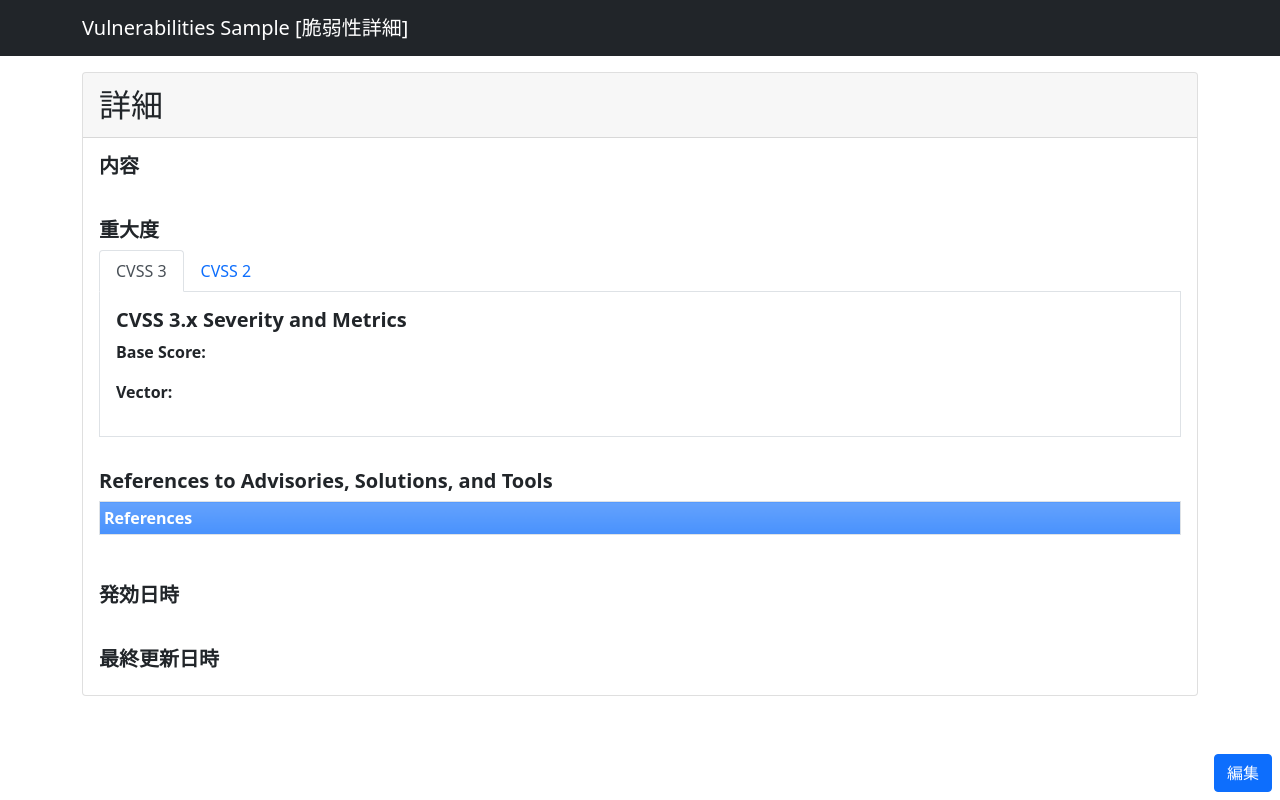
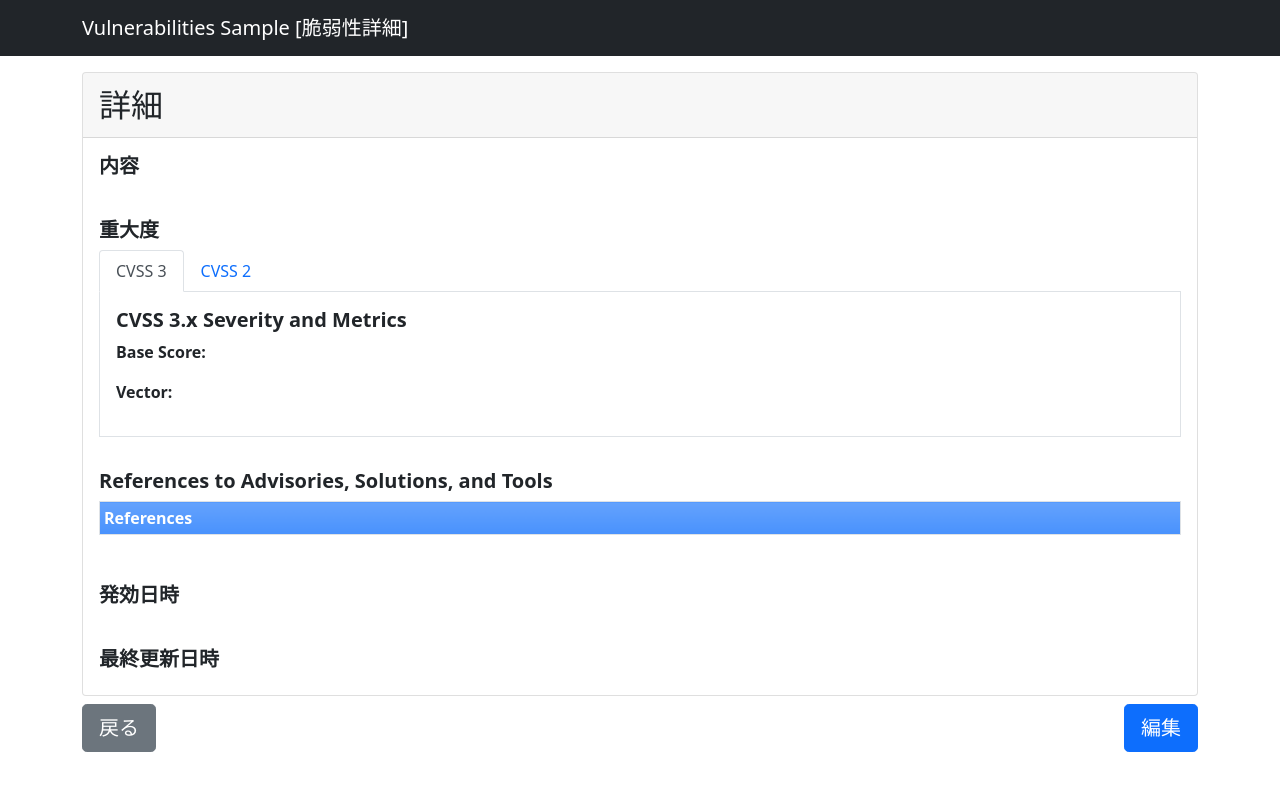
Before and after one commit to fuwa-yoshimasa/react-sample-vuln, a Next.js app: page /V000/V002 in a window 1280 px wide. Built offline with nearby package versions, Linux system fonts and the light colour scheme.

Commit message:
一覧部分修正中

```diff
--- a/components/V000/V001SearchInput.tsx
+++ b/components/V000/V001SearchInput.tsx
@@ -17,7 +17,7 @@ const V001SearchInput: React.FC = () => {
     const handleChangeSearchText = useSetSearchText();
 
     const handleClickSearchButton = () => {
-        searchVulnData(searchText);
+        searchVulnData(searchText, 0);
     };
 
     console.log("V001SearchInput");
@@ -47,6 +47,7 @@ const V001SearchInput: React.FC = () => {
                                 variant="primary"
                                 className="mb-2"
                                 onClick={handleClickSearchButton}
+                                size="lg"
                             >
                                 検索
                             </Button>
--- a/components/V000/V002Buttons.tsx
+++ b/components/V000/V002Buttons.tsx
@@ -1,6 +1,6 @@
 import Link from "next/link";
 import React from "react";
-import { Button } from "react-bootstrap";
+import { Button, Col, Container, Row } from "react-bootstrap";
 
 type PropType = {
     cve: string;
@@ -8,11 +8,27 @@ type PropType = {
 
 const V002Buttons: React.FC<PropType> = ({ cve }) => {
     return (
-        <div>
-            <Button variant="primary position-fixed bottom-0 end-0 me-2 mb-2">
-                編集
-            </Button>
-        </div>
+        <Container className="mt-2">
+            <Row>
+                <Col sm={6}>
+                    <Link
+                        href={{
+                            pathname: "/V000/V001",
+                            query: { back: true },
+                        }}
+                    >
+                        <Button variant="secondary" size="lg">
+                            戻る
+                        </Button>
+                    </Link>
+                </Col>
+                <Col sm={6} className="d-flex flex-row-reverse">
+                    <Button variant="primary" size="lg">
+                        編集
+                    </Button>
+                </Col>
+            </Row>
+        </Container>
     );
 };
 
--- a/store/V000/V001Reducer.ts
+++ b/store/V000/V001Reducer.ts
@@ -33,6 +33,9 @@ export const V001Slice = createSlice({
             action: PayloadAction<CveResponse>
         ) => {
             state.vulnData = action.payload;
+        },
+        clearVulnData: (state: V001StateType) => {
+            state.vulnData = initialState.vulnData;
         },
     },
     extraReducers: (builder) => {
@@ -72,7 +75,7 @@ export const searchVulnData = createAsyncThunk<CveResponse, SearchVulnDataArgs>(
 );
 
 // このStateのAction
-export const { setSearchText, setVulnData } = V001Slice.actions;
+export const { setSearchText, setVulnData, clearVulnData } = V001Slice.actions;
 
 // このStateのReducer
 export default V001Slice.reducer;
```
Also changed, not shown: components/V000/V001Buttons.tsx (added, +21 -0 lines), components/V000/V001VulnList.tsx (+8 -1 lines), pages/V000/V001.tsx (+14 -3 lines).
